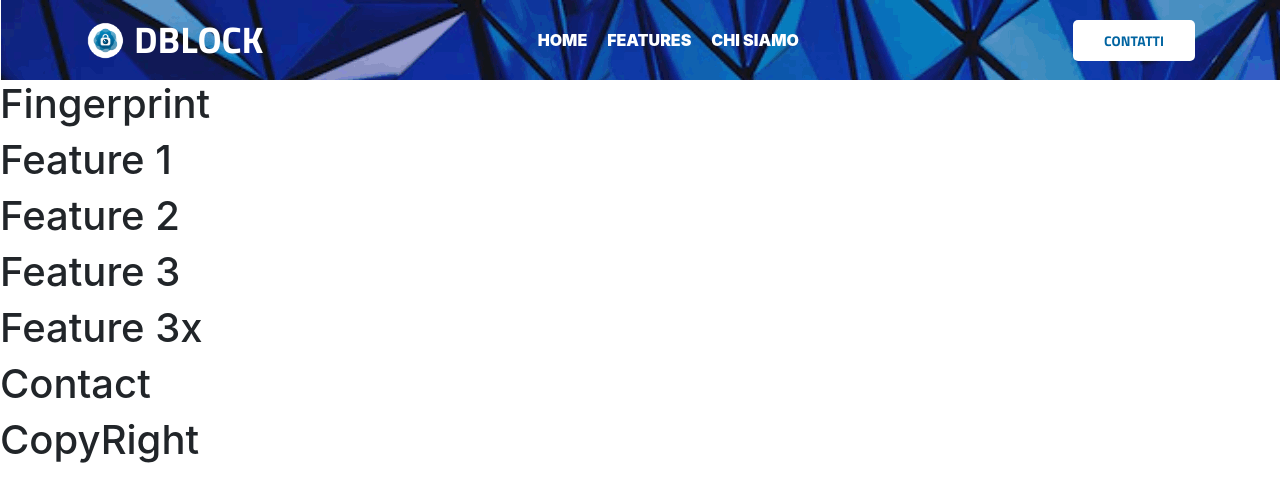
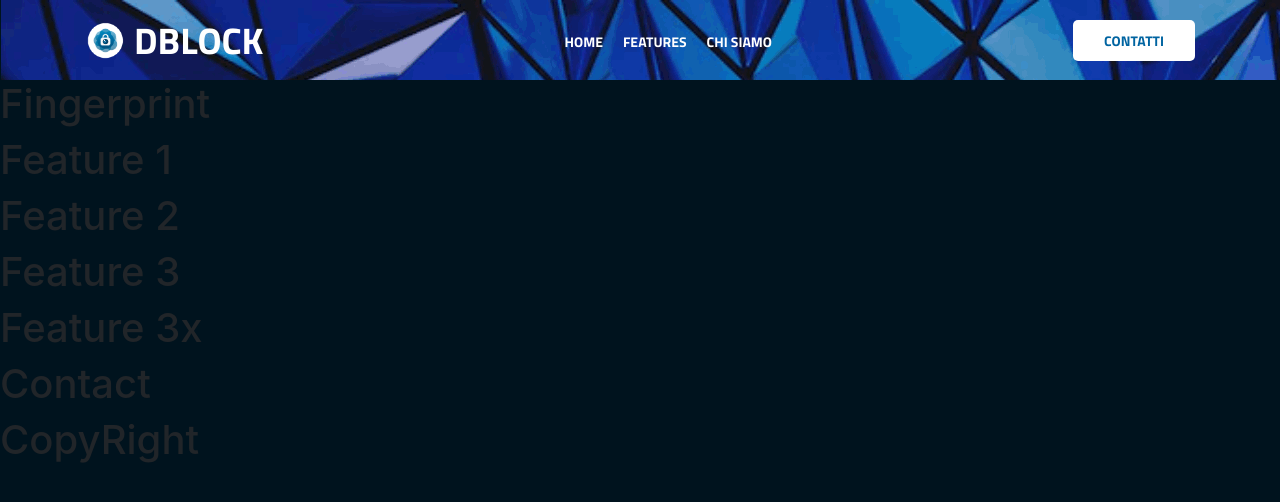
Before and after one commit to DanielMoln/Svelt-landing-page, a Svelte app: page / in a window 1280 px wide. Shown: the top 502 px of the page. Built offline with nearby package versions, Linux system fonts and the light colour scheme.

Commit message:
Fixed css to "a" & background color & added nav

```diff
--- a/src/components/Navigation.svelte
+++ b/src/components/Navigation.svelte
@@ -2,7 +2,9 @@
   import logo from "../assets/images/dblock.png";
 </script>
 
-<div class="wrapper d-flex justify-content-between align-items-center">
+<nav
+  class="nav navbar wrapper d-flex justify-content-between align-items-center"
+>
   <div class="container d-flex justify-content-between align-items-center">
     <a class="navbar-brand d-flex align-items-center" href="#">
       <img
@@ -22,7 +24,7 @@
 
     <button class="contactBtn">CONTATTI</button>
   </div>
-</div>
+</nav>
 
 <style>
   .wrapper {
@@ -37,8 +39,13 @@
     margin: 0 10px !important;
     padding: 0 !important;
   }
+
   a {
-    color: #fff !important;
-    font-weight: 900;
+    font-family: titillium;
+    font-weight: bold;
+    font-size: 14px;
+    color: white !important;
+
+    white-space: nowrap;
   }
 </style>
--- a/src/main.css
+++ b/src/main.css
@@ -1,3 +1,7 @@
+body {
+    background-color: #00131e;
+  }
+
 .backgroundDiv{
     position: absolute;
 
@@ -26,14 +30,6 @@
     color: white;
 }
 
-.nav-item a{
-    font-family: titillium;
-    font-weight: bold;
-    font-size: 14px;
-    color: white !important;
-
-    white-space: nowrap;
-}
 
 .contactBtn {
     font-family: titillium;
```
